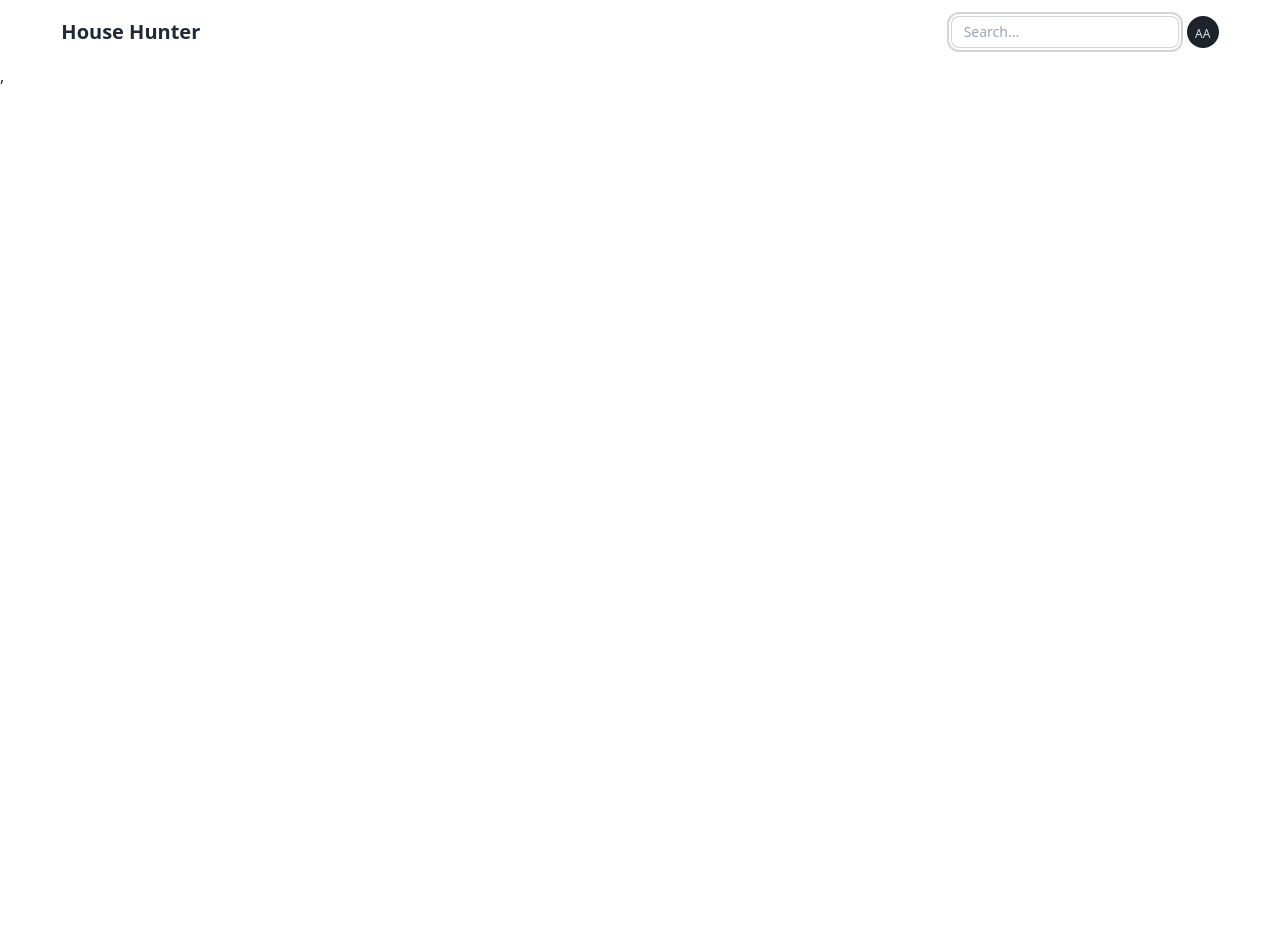
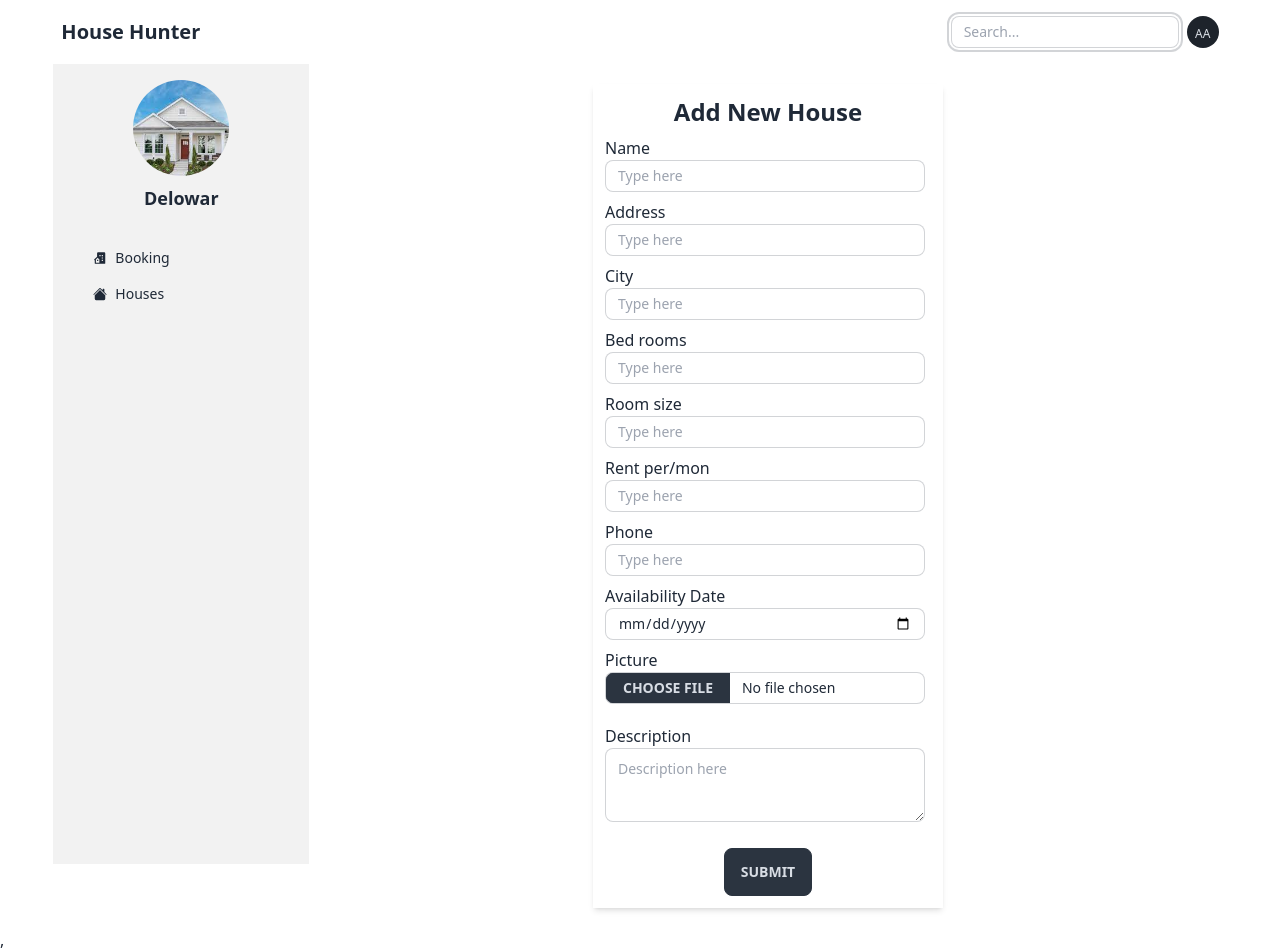
Before and after one commit to DeveloperDelowar/house-hunter, a React (Vite) app in the folder Frontend/: page /dashboard/houses/add-new in a window 1280 px wide. Before the commit this address had no page. Before the commit the page ends 800 px from the top, so only its background shows below. Built offline with nearby package versions, Linux system fonts and the light colour scheme.

Commit message:
add new house component created

```diff
--- a/Frontend/package.json
+++ b/Frontend/package.json
@@ -11,6 +11,7 @@
   },
   "dependencies": {
     "react": "^18.2.0",
+    "react-datepicker": "^4.16.0",
     "react-dom": "^18.2.0",
     "react-icons": "^4.10.1",
     "react-router-dom": "^6.14.1"
--- a/Frontend/src/App.jsx
+++ b/Frontend/src/App.jsx
@@ -7,6 +7,7 @@ import HouseDetails from './components/HouseDetails/HouseDetails';
 import Navbar from './components/Navbar/Navbar'
 import {Route, Routes} from "react-router-dom";
 import Bookings from './components/Dashboard/Owner/Bookings';
+import AddNewHouse from './components/Dashboard/Owner/AddNewHouse';
 
 function App() {
 
@@ -24,6 +25,7 @@ function App() {
 
             <Route path='/dashboard' element={<Dashboard />}>
               <Route path="houses" element={<Houses />} />
+              <Route path="houses/add-new" element={<AddNewHouse />} />
               <Route path="bookings" element={<Bookings />} />
             </Route>
         </Routes>
--- /dev/null
+++ b/Frontend/src/components/Dashboard/Owner/AddNewHouse.jsx
@@ -0,0 +1,47 @@
+import React from 'react';
+
+const AddNewHouse = () => {
+    return (
+        <div className=' flex items-center justify-center'>
+            <form className=' shadow-md w-[350px] p-3'>
+                <h3 className='text-2xl font-bold mb-2 text-center'>Add New House</h3>
+
+                <label htmlFor="">Name</label>
+                <input type="text" placeholder="Type here" className="input input-bordered input-sm w-full max-w-xs mb-2" required />
+
+                <label htmlFor="">Address</label>
+                <input type="text" placeholder="Type here" className="input input-bordered input-sm w-full max-w-xs mb-2" required />
+
+                <label htmlFor="">City</label>
+                <input type="text" placeholder="Type here" className="input input-bordered input-sm w-full max-w-xs mb-2" required />
+
+                <label htmlFor="">Bed rooms</label>
+                <input type="number" placeholder="Type here" className="input input-bordered input-sm w-full max-w-xs mb-2" required />
+
+                <label htmlFor=""> Room size</label>
+                <input type="number" placeholder="Type here" className="input input-bordered input-sm w-full max-w-xs mb-2" required />
+
+                <label htmlFor="">Rent per/mon</label>
+                <input type="number" placeholder="Type here" className="input input-bordered input-sm w-full max-w-xs mb-2" required />
+
+                <label htmlFor="">Phone</label>
+                <input type="tel" placeholder="Type here" className="input input-bordered input-sm w-full max-w-xs mb-2" required />
+
+                <label htmlFor="">Availability Date</label>
+                <input type="date" placeholder="Type here" className="input input-bordered input-sm w-full max-w-xs mb-2" required />
+
+                <label htmlFor="">Picture</label>
+                <input type="file" className="file-input file-input-bordered file-input-sm w-full max-w-xs mb-5" required />
+
+                <label htmlFor="">Description</label>
+                <textarea placeholder="Description here" className="textarea textarea-bordered textarea-sm w-full max-w-xs" required ></textarea>
+
+                <div className='flex justify-center'>
+                    <button className="btn btn-neutral mt-5">Submit</button>
+                </div>
+            </form>
+        </div>
+    );
+};
+
+export default AddNewHouse;
--- a/Frontend/src/components/Dashboard/Owner/Bookings.jsx
+++ b/Frontend/src/components/Dashboard/Owner/Bookings.jsx
@@ -15,9 +15,9 @@ const Bookings = () => {
                             <th>#No</th>
                             <th>IMG</th>
                             <th>Name</th>
-                            <th>Availability</th>
                             <th>Rent per/mo</th>
                             <th>Phone</th>
+                            <th>Action</th>
                         </tr>
                     </thead>
                     <tbody>
--- a/Frontend/src/components/Dashboard/Owner/Houses.jsx
+++ b/Frontend/src/components/Dashboard/Owner/Houses.jsx
@@ -1,4 +1,5 @@
 import React from 'react';
+import { Link } from 'react-router-dom';
 
 const Houses = () => {
     return (
@@ -6,7 +7,11 @@ const Houses = () => {
             <div className='flex items-center justify-between mb-5'>
                 <h2 className='text-xl'>House</h2>
 
-                <button className="btn btn-neutral btn-sm">Add New</button>
+                <button className="btn btn-neutral btn-sm">
+                    <Link to='add-new'>
+                        Add New
+                    </Link>
+                </button>
             </div>
 
             {/* Display Houses */}
@@ -19,6 +24,7 @@ const Houses = () => {
                             <th>IMG</th>
                             <th>Availability</th>
                             <th>Rent per/mo</th>
+                            <th>Action</th>
                         </tr>
                     </thead>
                     <tbody>
@@ -28,6 +34,7 @@ const Houses = () => {
                             <td>Cy Ganderton</td>
                             <td>Quality Control Specialist</td>
                             <td>Blue</td>
+                            <td>Blue</td>
                         </tr>
                         {/* row 2 */}
                         <tr>
@@ -35,12 +42,14 @@ const Houses = () => {
                             <td>Hart Hagerty</td>
                             <td>Desktop Support Technician</td>
                             <td>Purple</td>
+                            <td>Purple</td>
                         </tr>
                         {/* row 3 */}
                         <tr>
                             <th>3</th>
                             <td>Brice Swyre</td>
                             <td>Tax Accountant</td>
+                            <td>Red</td>
                             <td>Red</td>
                         </tr>
                     </tbody>
```
Also changed, not shown: 1 other file (tests, documents, lock files or other folders).
